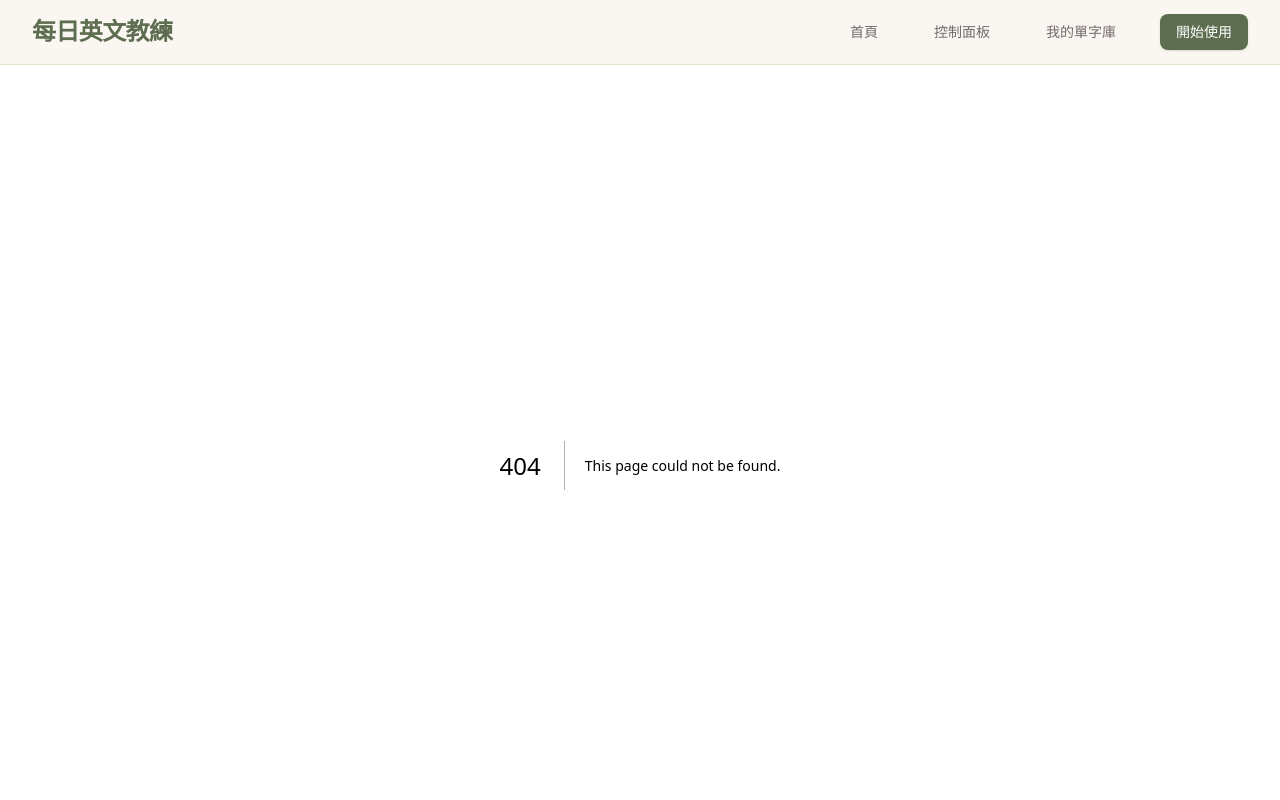
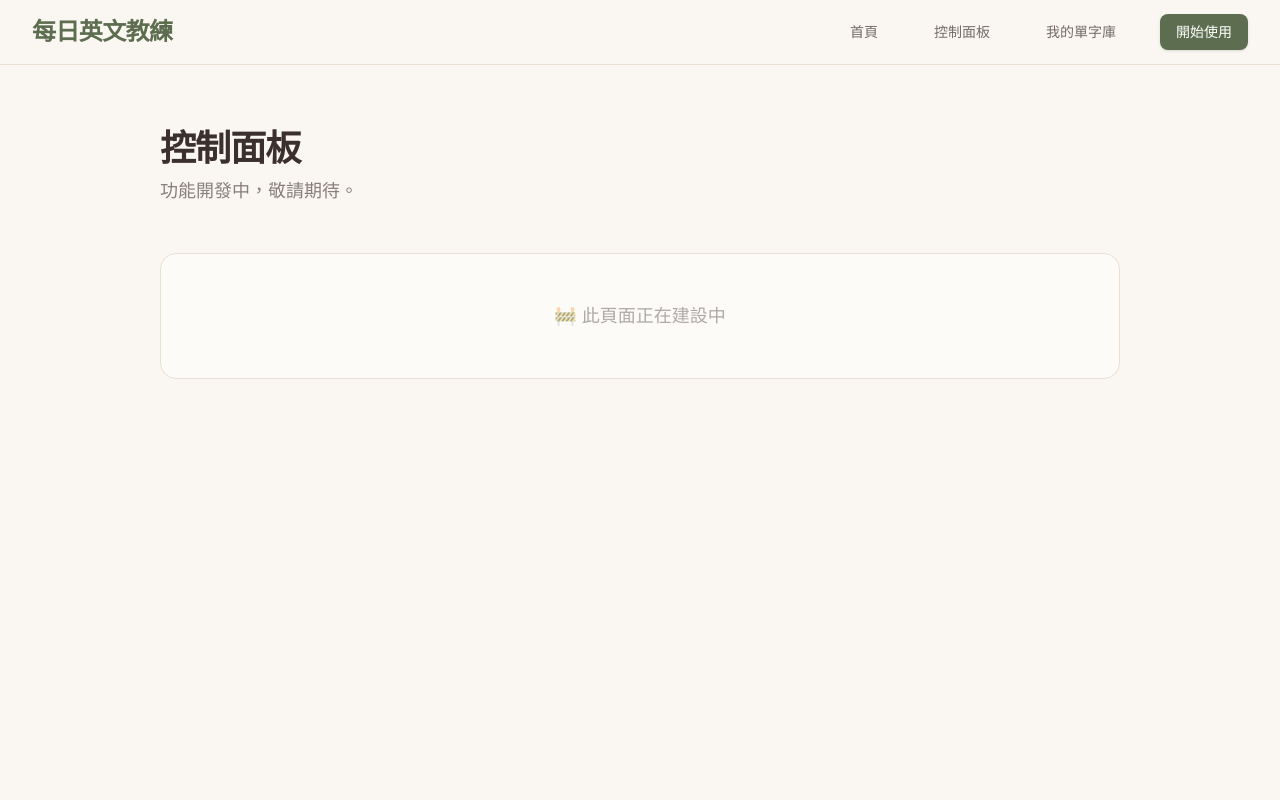
Before and after one commit to ZookeeperInTW/english-coach, a Next.js app: page /dashboard in a window 1280 px wide. Before the commit this address had no page. Shown: the top 800 px of the page. Built offline with nearby package versions, Linux system fonts and the light colour scheme.

Commit message:
Add placeholder pages for /dashboard and /settings to fix 404 errors

```diff
--- /dev/null
+++ b/src/app/dashboard/page.tsx
@@ -0,0 +1,19 @@
+export default function DashboardPage() {
+  return (
+    <div className="bg-bg-beige min-h-screen py-16">
+      <div className="max-w-5xl mx-auto px-4 sm:px-6 lg:px-8">
+        <header className="mb-12">
+          <h1 className="text-4xl font-extrabold text-text-main tracking-tight">
+            控制面板
+          </h1>
+          <p className="mt-2 text-lg text-text-main/60">
+            功能開發中，敬請期待。
+          </p>
+        </header>
+        <div className="bg-white/50 border border-accent-soft rounded-2xl p-12 text-center">
+          <p className="text-text-main/40 text-lg">🚧 此頁面正在建設中</p>
+        </div>
+      </div>
+    </div>
+  );
+}
--- /dev/null
+++ b/src/app/settings/page.tsx
@@ -0,0 +1,19 @@
+export default function SettingsPage() {
+  return (
+    <div className="bg-bg-beige min-h-screen py-16">
+      <div className="max-w-5xl mx-auto px-4 sm:px-6 lg:px-8">
+        <header className="mb-12">
+          <h1 className="text-4xl font-extrabold text-text-main tracking-tight">
+            設定
+          </h1>
+          <p className="mt-2 text-lg text-text-main/60">
+            功能開發中，敬請期待。
+          </p>
+        </header>
+        <div className="bg-white/50 border border-accent-soft rounded-2xl p-12 text-center">
+          <p className="text-text-main/40 text-lg">🚧 此頁面正在建設中</p>
+        </div>
+      </div>
+    </div>
+  );
+}
```
